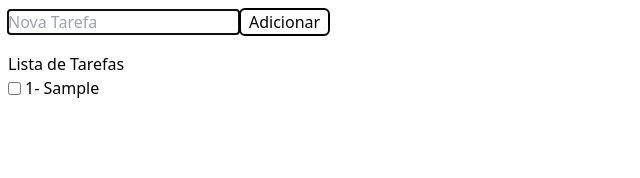
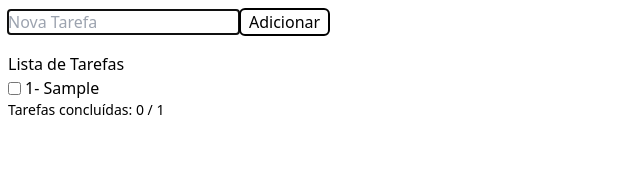
Before and after one commit to LucasTomazin1/todo-list, a React (Vite) app: page / in a window 1280 px wide. Both pictures are taken after typing "Sample" into the empty fields and a click on the button "Adicionar". Shown: the top 178 px of the page, without its empty margins (0-640 px from the left). Built offline with nearby package versions, Linux system fonts and the light colour scheme.

Commit message:
feat: doenedCount, and ajust

```diff
--- a/src/components/NewTodoItem/index.tsx
+++ b/src/components/NewTodoItem/index.tsx
@@ -22,7 +22,6 @@ export const NewTodoItem: React.FC = () => {
   const onAddHandler = (todo: string) => {
     if (todo === '') return
     setTodoList([...todoList, { text: todo, isDone: false }])
-    console.log(todoList)
     setTodo('')
     inputRef.current?.focus()
   }
@@ -33,6 +32,8 @@ export const NewTodoItem: React.FC = () => {
     )
     setTodoList(updatedTodoList)
   }
+
+  const doenedCount = todoList.filter((todo) => todo.isDone).length
 
   return (
     <>
@@ -55,9 +56,9 @@ export const NewTodoItem: React.FC = () => {
 
       <div className="flex flex-col p-2">
         <h2>Lista de Tarefas</h2>
-        <div>
+        <ul>
           {todoList.map((todo, index) => (
-            <div
+            <li
               key={index}
               className={`flex flex-row gap-1 items-center ${
                 todo.isDone ? 'line-through opacity-70' : ''
@@ -71,9 +72,14 @@ export const NewTodoItem: React.FC = () => {
               <p className="">
                 {index + 1}- {todo.text}
               </p>
-            </div>
+            </li>
           ))}
-        </div>
+        </ul>
+        {todoList.length > 0 && (
+          <p className="text-sm">
+            Tarefas concluídas: {doenedCount} / {todoList.length}
+          </p>
+        )}
       </div>
     </>
   )
```
